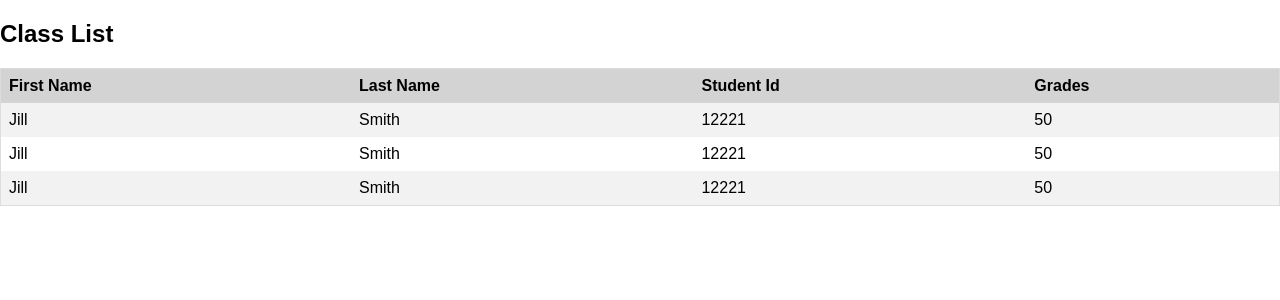
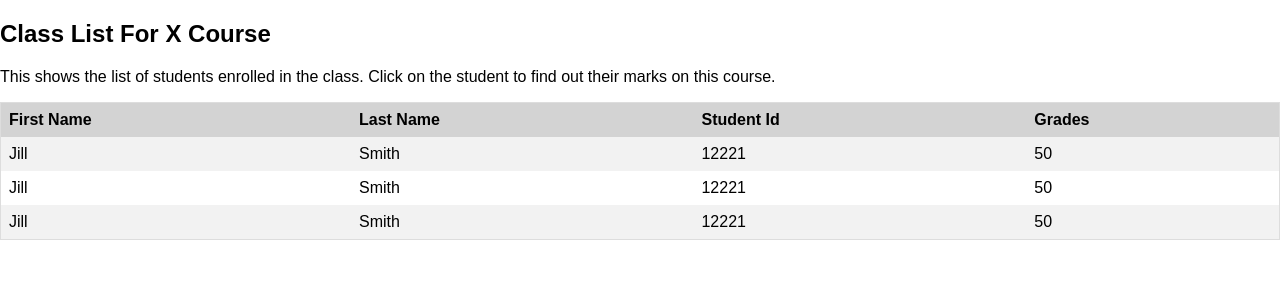
Before and after one commit to MatthewFraser22/CP476, a PHP site: page /class.php in a window 1280 px wide. Shown: the part 89-389 px from the top of the page. Run offline with PHP 8.4, Linux system fonts and the light colour scheme.

Commit message:
Add description.

```diff
--- /dev/null
+++ b/class.js
@@ -0,0 +1,3 @@
+function redirect() {
+    window.location.href="marks.php"
+  }
--- a/class.php
+++ b/class.php
@@ -1,11 +1,12 @@
 <link rel="stylesheet" href="css/table.css" type="text/css">
-
+<script src="class.js"></script>
 
 <html>
 
 <body>
     <?php include 'header.php'; ?>
-    <h2>Class List</h2>
+    <h2>Class List For X Course</h2>
+    <p>This shows the list of students enrolled in the class. Click on the student to find out their marks on this course.</p>
     <div style="overflow-x:auto;">
         <table>
             <tr>
@@ -15,21 +16,21 @@
                 <th>Grades</th>
 
             </tr>
-            <tr>
+            <tr onclick="redirect()">
                 <td>Jill</td>
                 <td>Smith</td>
                 <td>12221</td>
                 <td>50</td>
 
             </tr>
-            <tr>
+            <tr onclick="redirect()">
                 <td>Jill</td>
                 <td>Smith</td>
                 <td>12221</td>
                 <td>50</td>
 
             </tr>
-            <tr>
+            <tr onclick="redirect()">
                 <td>Jill</td>
                 <td>Smith</td>
                 <td>12221</td>
--- a/header.php
+++ b/header.php
@@ -1,7 +1,7 @@
 <link rel="stylesheet" href="css/header.css" type="text/css">
 <div class="header">
-    <a href="#default" class="logo">EasyMarking</a>
+    <a href="./index.php" class="logo">EasyMarking</a>
     <div class="header-right">
-        <a class="active" href="#home">Course List</a>
+        <a class="active" href="./index.php">Course List</a>
     </div>
 </div>
--- a/index.php
+++ b/index.php
@@ -6,6 +6,7 @@
 <body>
     <?php include 'header.php'; ?>
     <h2>Course List</h2>
+    <p>This shows the list of courses. Click on a course to see the students enrolled in the class.</p>
     <div style="overflow-x:auto;">
         <table>
             <tr>
--- a/marks.php
+++ b/marks.php
@@ -6,6 +6,7 @@
 <body>
     <?php include 'header.php'; ?>
     <h2>Marks</h2>
+    <p>This shows the marks for the student. Click on the edit button to change their marks.</p>
     <div style="overflow-x:auto;">
         <table>
             <tr>
```
